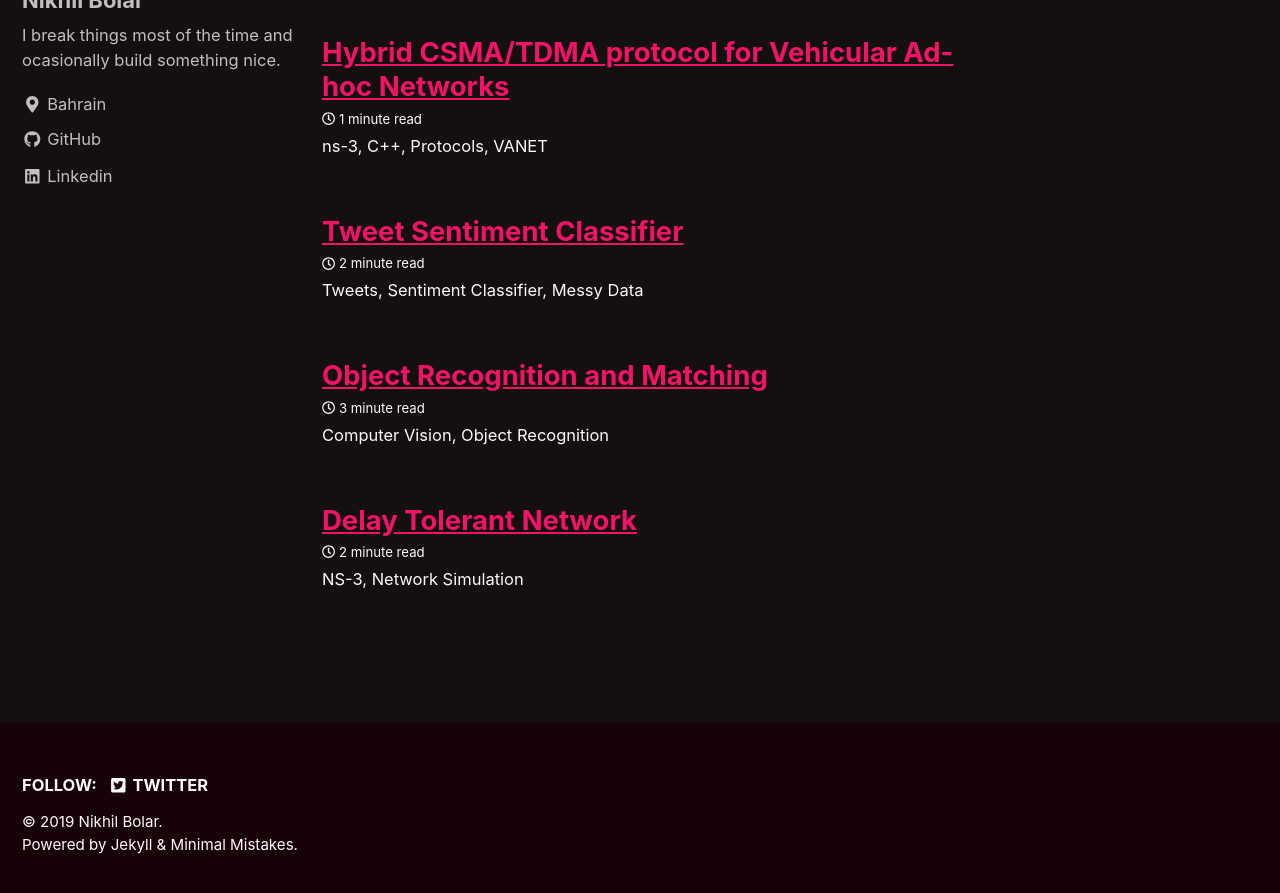
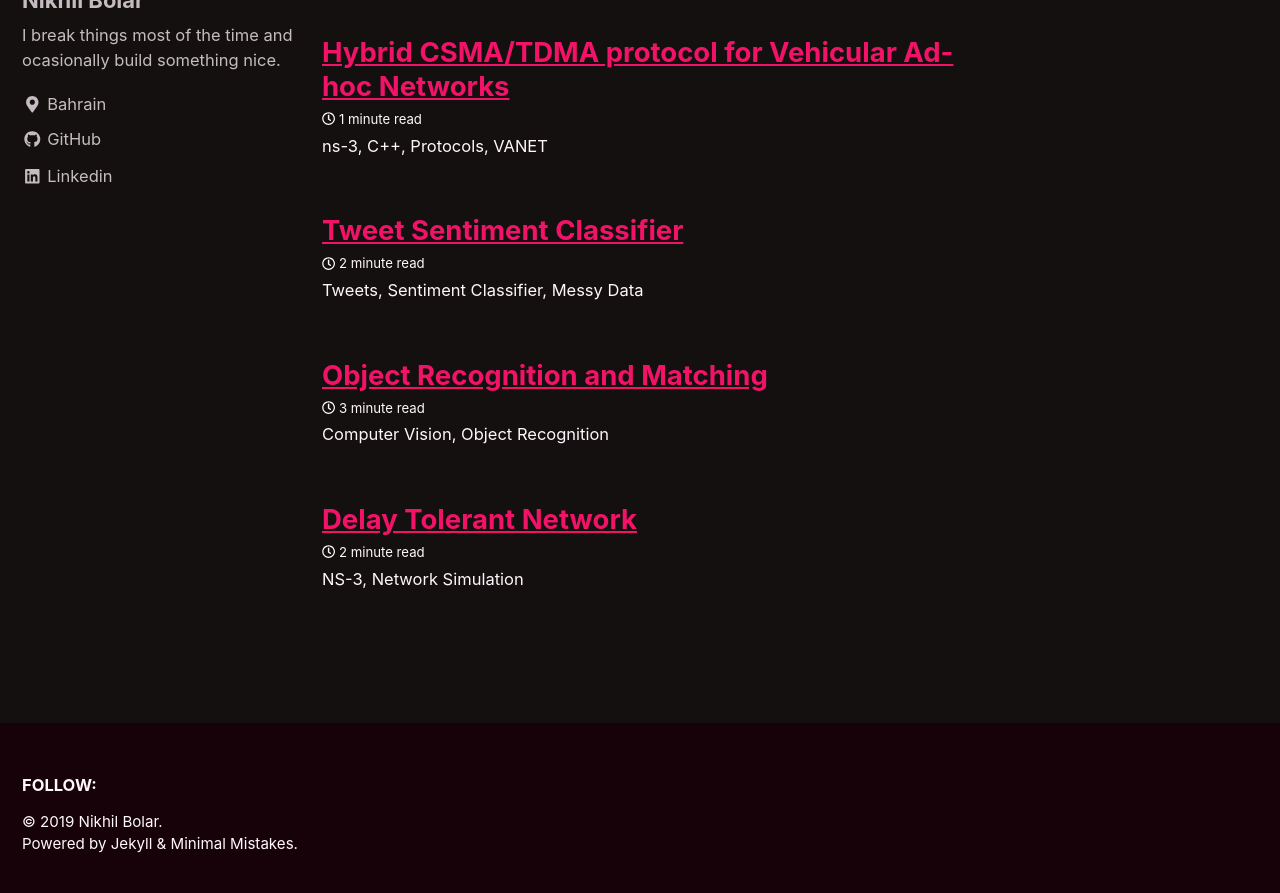
Before and after one commit to nbolar/nbolar.github.io, a Jekyll site: the page built from index.html, in a window 1280 px wide and 900 px high, scrolled down 1433 px. Shown: the top 893 px of the window. Built offline with Jekyll 4.4.1, drawn with Linux system fonts in a browser that asks for light colours; cached includes are drawn as plain includes; the list of posts is cut into pages by our own code.

Commit message:
Update footer.html

```diff
--- a/_includes/footer.html
+++ b/_includes/footer.html
@@ -4,13 +4,13 @@
       <li><strong>{{ site.data.ui-text[site.locale].follow_label }}</strong></li>
     {% endif %}
 
-    {% if site.footer.links %}
+    <!-- {% if site.footer.links %}
       {% for link in site.footer.links %}
         {% if link.label and link.url %}
           <li><a href="{{ link.url }}" rel="nofollow noopener noreferrer"><i class="{{ link.icon | default: 'fas fa-link' }}" aria-hidden="true"></i> {{ link.label }}</a></li>
         {% endif %}
       {% endfor %}
-    {% endif %}
+    {% endif %} -->
 
     <!-- <li><a href="{% if site.atom_feed.path %}{{ site.atom_feed.path }}{% else %}{{ '/feed.xml' | relative_url }}{% endif %}"><i class="fas fa-fw fa-rss-square" aria-hidden="true"></i> {{ site.data.ui-text[site.locale].feed_label | default: "Feed" }}</a></li> -->
   </ul>
```
